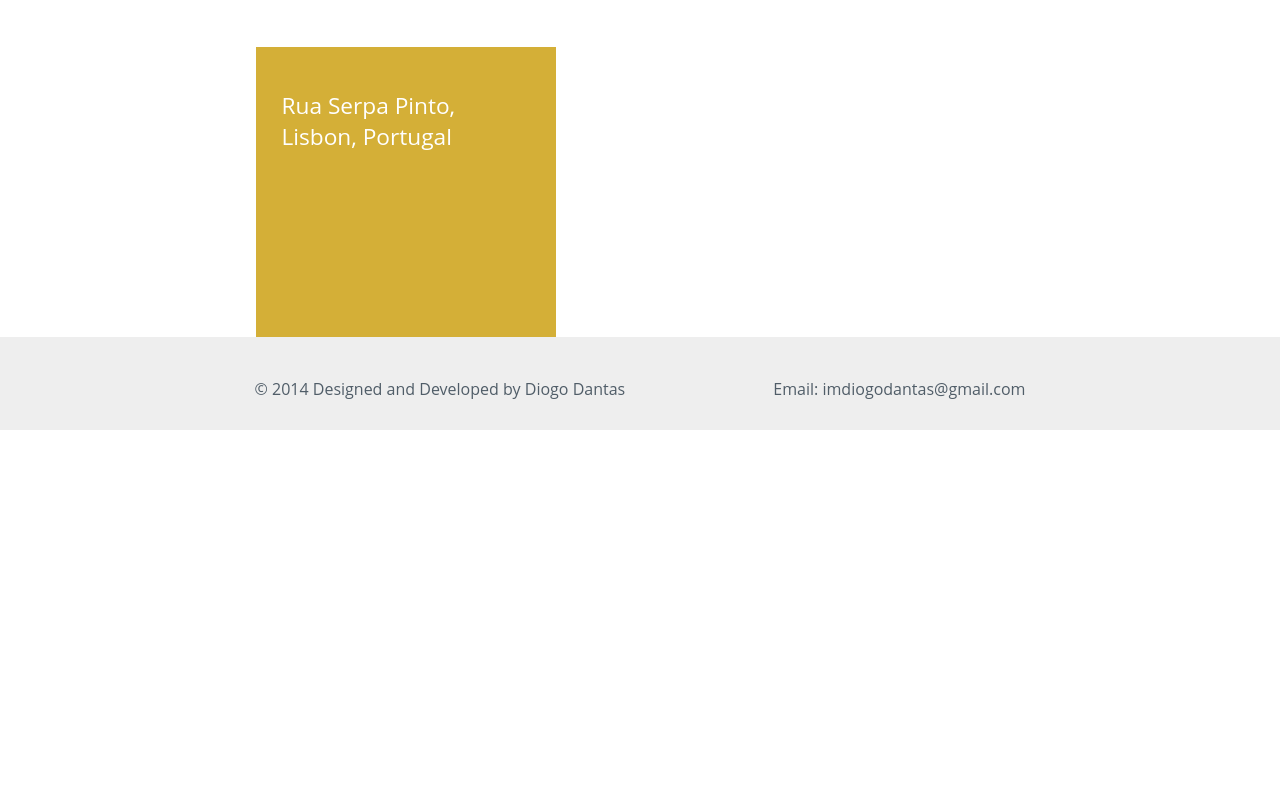
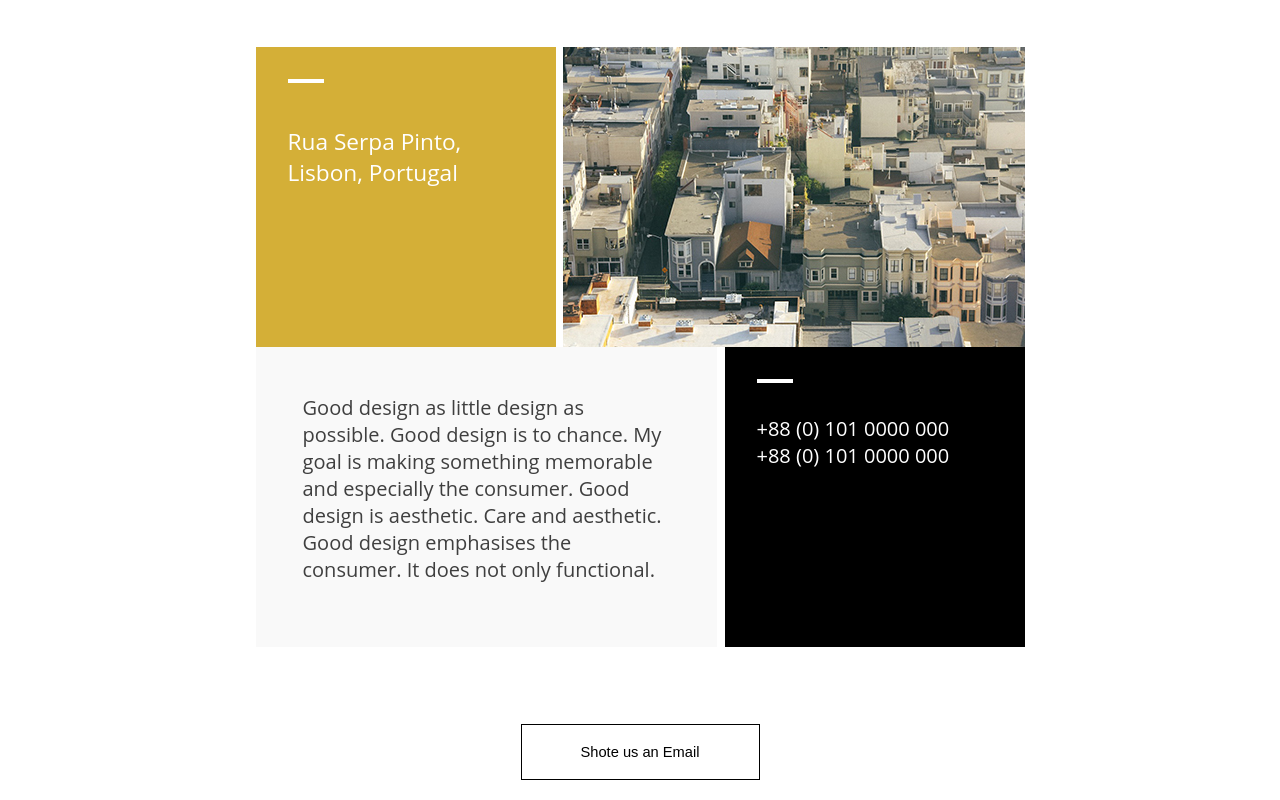
Before and after one commit to Ebulavina/go-promo-frontend-test, a website: page jade/contact.jade in a window 1280 px wide. Shown: the part 620-1420 px from the top of the page. Before the commit the page ends 1050 px from the top, so only its background shows below. Drawn offline with nearby package versions, Linux system fonts and the light colour scheme; files that its build step writes are made by us from their sources.

Commit message:
finished page contact

```diff
--- a/jade/contact.jade
+++ b/jade/contact.jade
@@ -13,5 +13,14 @@ html
 					h1.block-contactMenu_elem-name2 Contact Us
 				div.block-contactMenu_elem-container
 					div.block-contactMenu_elem-cd1
+						hr.block-contactMenu_elem-line
 						p.block-contactMenu_elem-cd1_elem-txt Rua Serpa Pinto, Lisbon, Portugal
+					img.block-contactMenu_elem-img(src="/images/contact_img_1.jpg")
+					div.block-contactMenu_elem-cd3
+						p.block-contactMenu_elem-cd3_elem-txt Good design as little design as possible. Good design is to chance. My goal is making something memorable and especially the consumer. Good design is aesthetic. Care and aesthetic. Good design emphasises the consumer. It does not only functional.
+					div.block-contactMenu_elem-cd2
+						hr.block-contactMenu_elem-line
+						p.block-contactMenu_elem-cd2_elem-txt +88 (0) 101 0000 000
+						p.block-contactMenu_elem-cd2_elem-txt +88 (0) 101 0000 000
+				button.block-blogInfo_elem-button.block-blogButton.block-contactButton Shote us an Email
 		include ./footer.jade
--- a/stylus/contact.styl
+++ b/stylus/contact.styl
@@ -42,4 +42,48 @@
   font-size: 17pt
   display: inline-block
   width: 185px
-  margin: 43px 26px
+  margin: 11px 32px
+
+.block-contactMenu_elem-line
+  border: 2px solid #ffffff
+  color: #ffffff
+  width: 32px
+  margin: 32px
+
+.block-contactMenu_elem-img
+  display: inline-block
+  float: right
+
+.block-contactMenu_elem-cd2
+    background: #000000
+    height: 300px
+    width: 300px
+    display: inline-block
+    float: right
+    text-align: left
+    margin-left: 5px
+
+.block-contactMenu_elem-cd2_elem-txt
+  color: #ffffff
+  font-size: 15pt
+  display: inline-block
+  margin-left: 32px
+
+.block-contactMenu_elem-cd3
+  background: #f9f9f9
+  text-align: left
+  display: inline-block
+  float: left
+  width: 60%
+  height: 300px
+
+.block-contactMenu_elem-cd3_elem-txt
+  color: #3f3f3f
+  font-size: 15pt
+  display: inline-block
+  padding: 47px
+
+.block-contactButton
+  background: #ffffff
+  margin-top: 77px
+  margin-bottom: 89px
```
Also changed, not shown: public/contact.html, public/css/app.css, public/images/contact_img_1.jpg (added).
